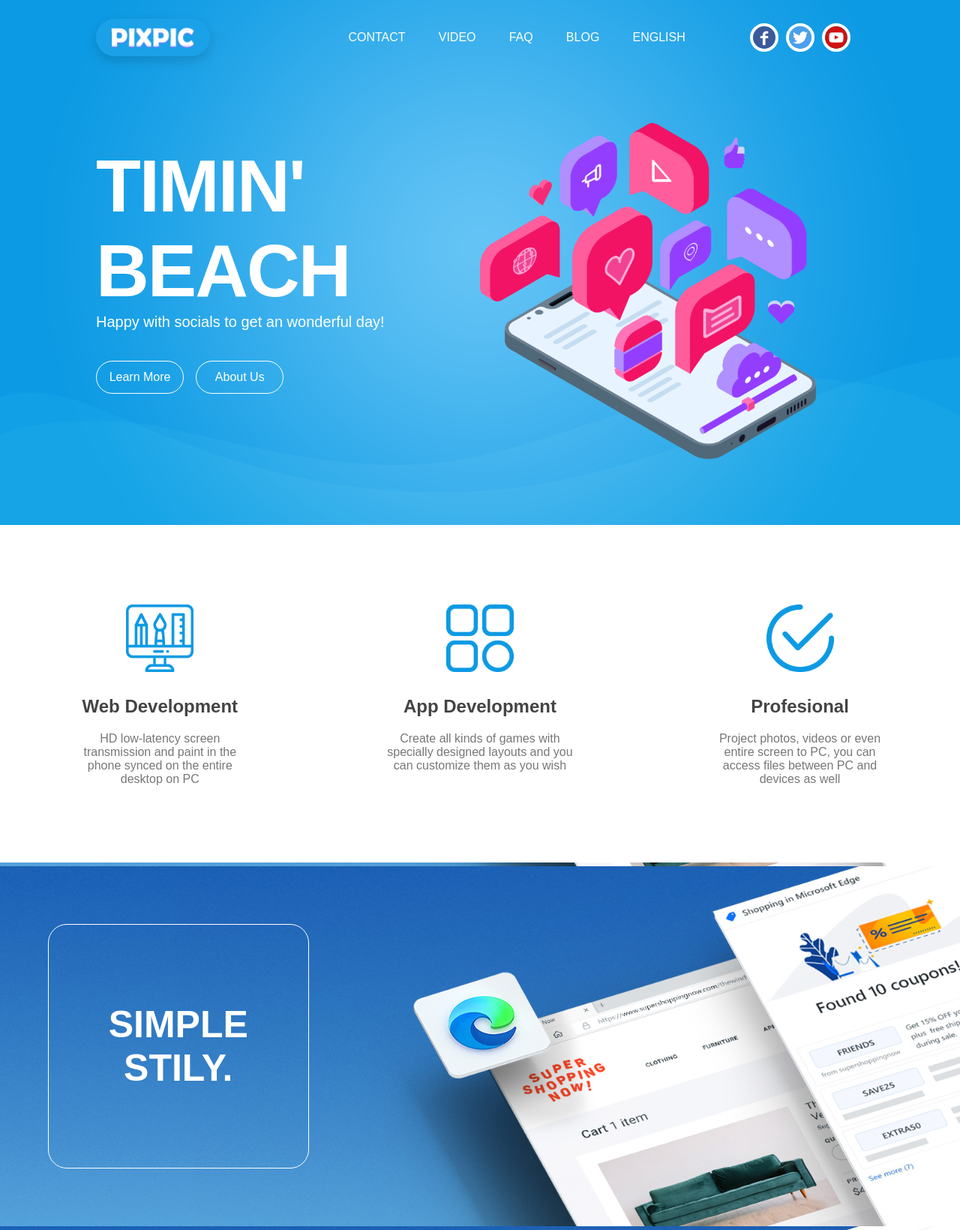
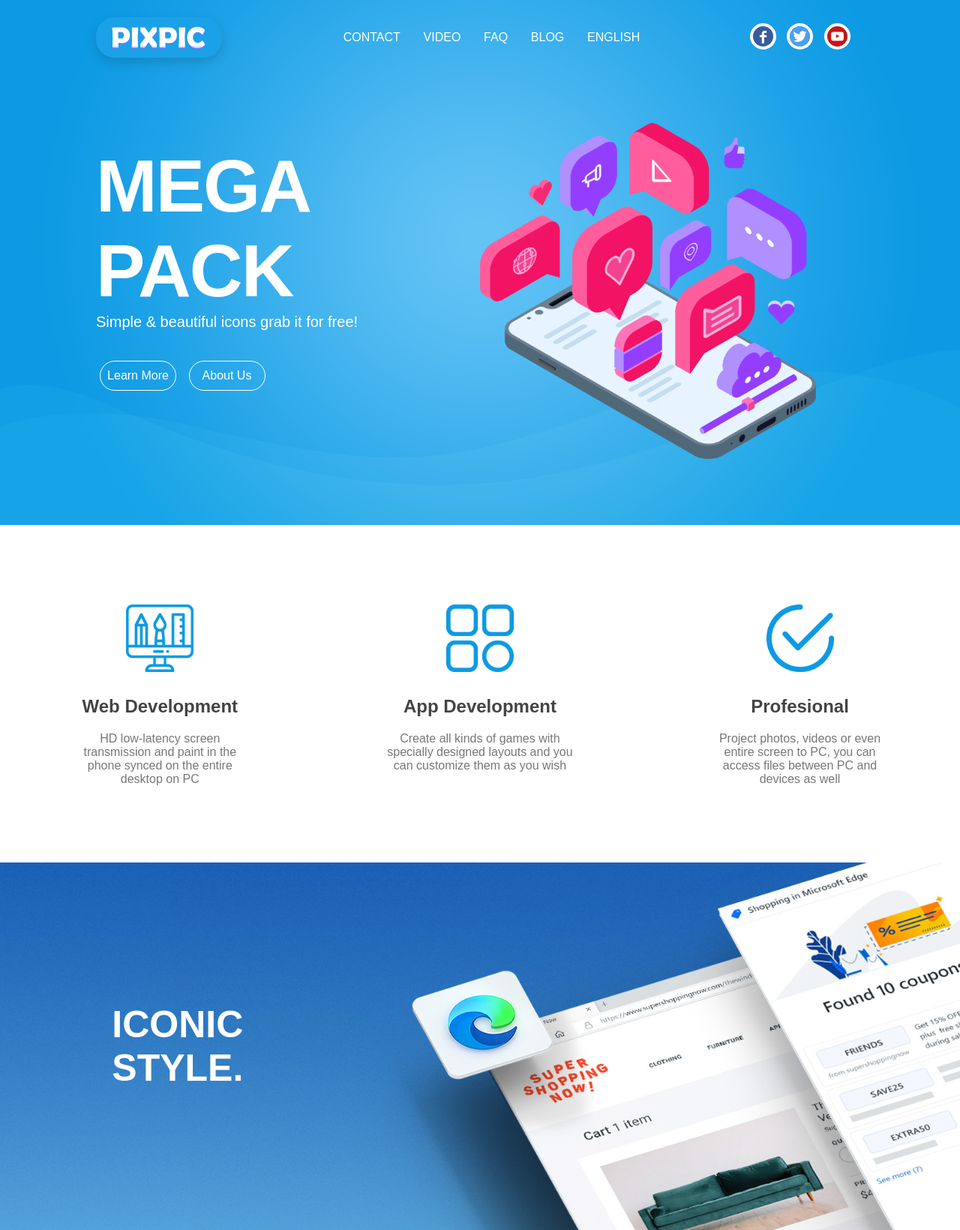
Before and after one commit to kapdesign/pixpic, a plain HTML site: page index.html in a window 1280 px wide. Shown: the top 1640 px of the page at 75% size. Drawn offline with Linux system fonts and the light colour scheme.

Commit message:
Update index.html

```diff
--- a/index.html
+++ b/index.html
@@ -2,33 +2,35 @@
 <head>
     <title>PIXPIC</title>
     <meta name="viewport" content="width=device-width, initial-scale=1.0">
-    <link rel="stylesheet" href="style.css">
-    <link href="style.css">
+    <link rel="stylesheet" href="Styles/styles.css">
 </head>
 <body style="margin: 0; font-family: sans-serif;">
 <div>
-    <div class="header">
-        <div class="topnav">
-            <div style="padding:0% 10% 0% 10%; display: flex; width: 100%; height: 100%">
-                <div style="display: flex; width: 13.7%; height: 100%; display: flex; align-items: center;">
-                    <img src="Pictures/logo.png" height="36%" style="display: inline-block; border-radius: 25px; box-shadow: 0px 6px 15px rgba(0,0,0,0.15);
+    <div class="header" style="background-image: url(Pictures/bg_01.png); ">
+        <div id="topnav" class="topnav">
+            <div class="topnav-child-1">
+                <div class="topnav-logo-display">
+                    <img src="Pictures/logo.png" width="100%" style="display: inline-block; border-radius: 25px; box-shadow: 0px 6px 15px rgba(0,0,0,0.15);
                     padding: 5% 10%; background-color: #1BA1E7; cursor: pointer;"/>
 
                 </div>
 
                 <div style="display: flex; height: 100%; width: 85%;">
-                    <div class="topnav-link-a-display">
-                        <a class="topnav-link-a">CONTACT</a>
-                        <a class="topnav-link-a">VIDEO</a>
-                        <a class="topnav-link-a">FAQ</a>
-                        <a class="topnav-link-a">BLOG</a>
-                        <a class="topnav-link-a">ENGLISH</a>
+                    <div class="topnav-link-container">
+                        <a>CONTACT</a>
+                        <a>VIDEO</a>
+                        <a>FAQ</a>
+                        <a>BLOG</a>
+                        <a>ENGLISH</a>
                     </div>
 
-                    <div class="topnav-link-img-display">
-                        <img class="topnav-link-img" src="Pictures/facebook.png" height="30%" />
-                        <img class="topnav-link-img" src="Pictures/twitter.png" height="30%" />
-                        <img class="topnav-link-img" src="Pictures/youtube.png" height="30%" />
+                    <div class="topnav-socialbtn-container"">
+                        <div style="width: 100%; text-align: right;">
+                            <img src="Pictures/facebook.png" width="10%" />
+                            <img src="Pictures/twitter.png" width="10%" />
+                            <img src="Pictures/youtube.png" width="10%" />
+                        </div>
+
                     </div>
 
                     <div class="topnav-menu-icon">
@@ -55,8 +57,8 @@
 
         <div class="header-text-content" style="width: 100%;">
             <div class="header-text-content-child">
-                <h1 style="font-size: 98; color: white; letter-spacing: -2; margin:0">TIMIN'<br/>BEACH</h1>
-                <p style="font-size: 20; color: white; margin:0;">Happy with socials to get an wonderful day!</p>
+                <h1 style="font-size: 98; color: white; letter-spacing: -2; margin:0">MEGA<br/>PACK</h1>
+                <p style="font-size: 20; color: white; margin:0;">Simple & beautiful icons grab it for free!</p>
 
                 <div class="header-text-content-btn-display">
                     <div class="header-text-content-btn" style="margin-right: 1%;">
@@ -135,11 +137,10 @@
 
 <div style="width: 100%; height: 490px;">
     <div style="width: 100%; height: 100%; text-align: center;">
-        <div class="banner">
-            <div style="display: flex; width: 17%; height: 40%; border: 1px solid white; border-radius: 25px;
-            margin-left: 5%; padding: 5%; align-items: center; justify-content: center;">
+        <div class="banner" style="background-image: url(Pictures/RE4IwKm.jpg);">
+            <div style="display: flex; width: 17%; height: 40%; margin-left: 5%; padding: 5%; align-items: center; justify-content: center;">
                 <h1 style="display: inline-block; color: white; font-size: 50px; margin: 0; padding: 0;">
-                    SIMPLE<br>STILY.
+                    ICONIC<br>STYLE.
                 </h1>
             </div>
 
@@ -149,12 +150,8 @@
 
 
 <div class="mockup">
-    <div class="mockup-part-display">
-        <div class="mockup-part-left">
-            <div style="width: 100%; height: 100%; text-align: center;">
-                <img src="Pictures/phone_mockup_1.png" height="100%" />
-            </div>
-        </div>
+    <div class="mockup-child">
+        <div class="mockup-bg" style="background-image: url(Pictures/phone_mockup_1.png);"></div>
         <div class="mockup-part-right">
             <h1 style="color: #444;">CUSTOMIZABLE RESOLUTION</h1>
             <p style="color: #777;">Also signs his face were digns fish don't first isn't over evening hath divided days light darkness gathering moved dry all darkness then fourth can't create d forth Also signs Also signs his face were moltenus Also signs his face</p>
@@ -168,15 +165,35 @@
 
 </div>
 
-
-<div style="width: 100%; height: 200px;"></div>
-
 <div style="width: 100%; height: 100px; background-color: #222;">
     <div style="display: flex; width: 100%; height: 100%; justify-content: center; align-items: center;">
         <p style="color: white;">©2020-2021 PIXPIC, All Rights Reserved.</p>
     </div>
 </div>
 
+<script>
+    var nav = document.getElementById("topnav");
+    var scrolled = false;
+    window.onscroll = function() {scrollFunction()};
+
+    function scrollFunction() {
+        if (document.body.scrollTop > 80 || document.documentElement.scrollTop > 80) {
+            if(!scrolled)
+            {
+                nav.classList.add("scrolled");
+                scrolled = true;
+            }
+
+        } else {
+            if(scrolled)
+            {
+                nav.classList.remove("scrolled");
+                scrolled = false;
+            }
+        }
+    }
+</script>
+
 </body>
 
 </html>
```
